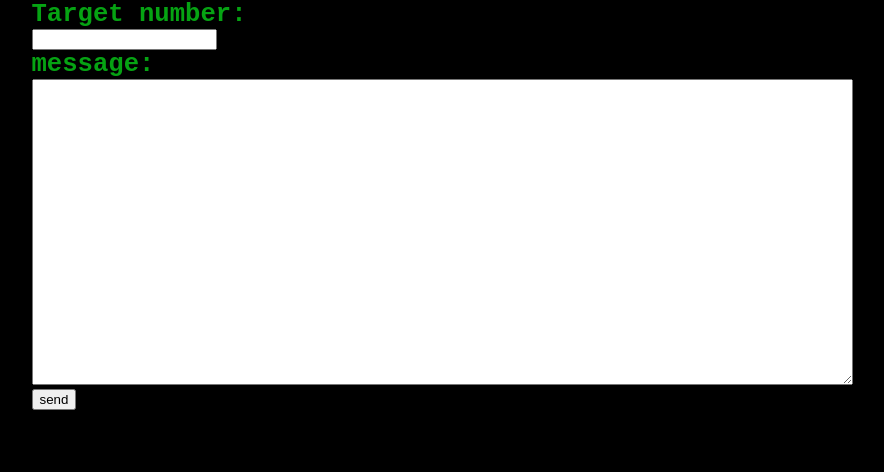
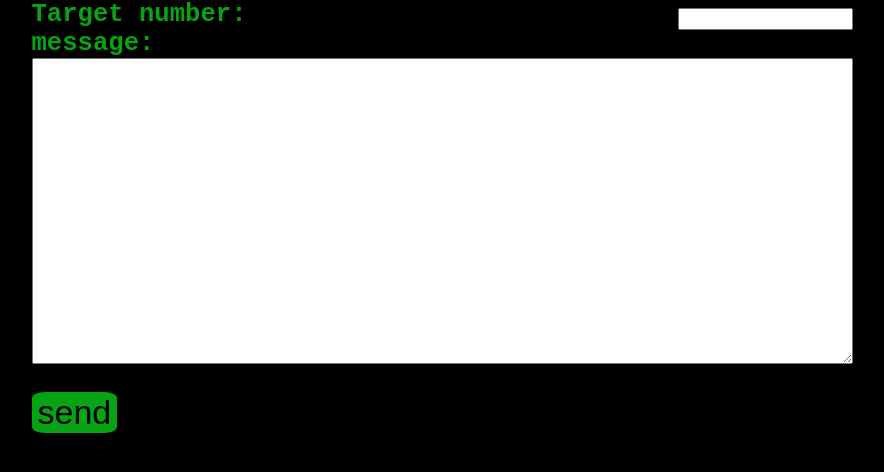
Before and after one commit to JoshuaM928/sms-app, a website: page routes/index.html in a window 1280 px wide. Shown: the whole page, without its empty margins (198-1082 px from the left). Drawn offline with nearby package versions, Linux system fonts and the light colour scheme; files that its build step writes are made by us from their sources.

Commit message:
build: first build of better frontend
frontend is designed for maximum view window-
with tabs

```diff
--- a/routes/index.html
+++ b/routes/index.html
@@ -16,7 +16,7 @@
     <div id="flex">
       <div id="child-1">
         <form>
-          <label>Target number:</label><br />
+          <label>Target number:</label>
           <input type="text" id="number" /><br />
           <label>message:</label><br />
           <textarea rows="20" cols="100" id="userMessage"></textarea><br />
--- a/styles/style.css
+++ b/styles/style.css
@@ -1,8 +1,8 @@
-body{
-    display: block;
-    margin: 0px;
-    height: 100vh;
-    background-color: black;
+body {
+  display: block;
+  margin: 0px;
+  height: 100vh;
+  background-color: black;
 }
 #flex {
   display: flex;
@@ -11,10 +11,23 @@ body{
 }
 form > label {
   color: rgb(6, 163, 19);
-  font-family: 'Courier New', Courier, monospace;
+  font-family: "Courier New", Courier, monospace;
   font-weight: bold;
-  font-size: 02.0vw
+  font-size: 02vw;
+  /* display: inline-block; */
 }
-form > #number {
-  display: inline-blockfix;
+input[id="number"] {
+  width: 13vw;
+  height: 02vh;
+  top: 1vh;
+  float: right;
+  position: relative;
+  /* right: 1vw; */
 }
+button[type="button"] {
+  margin-top: 3vh;
+  border-radius: 15%;
+  font-size: 34px;
+  border: 40px;
+  background-color: rgb(6, 163, 19);
+}
```
